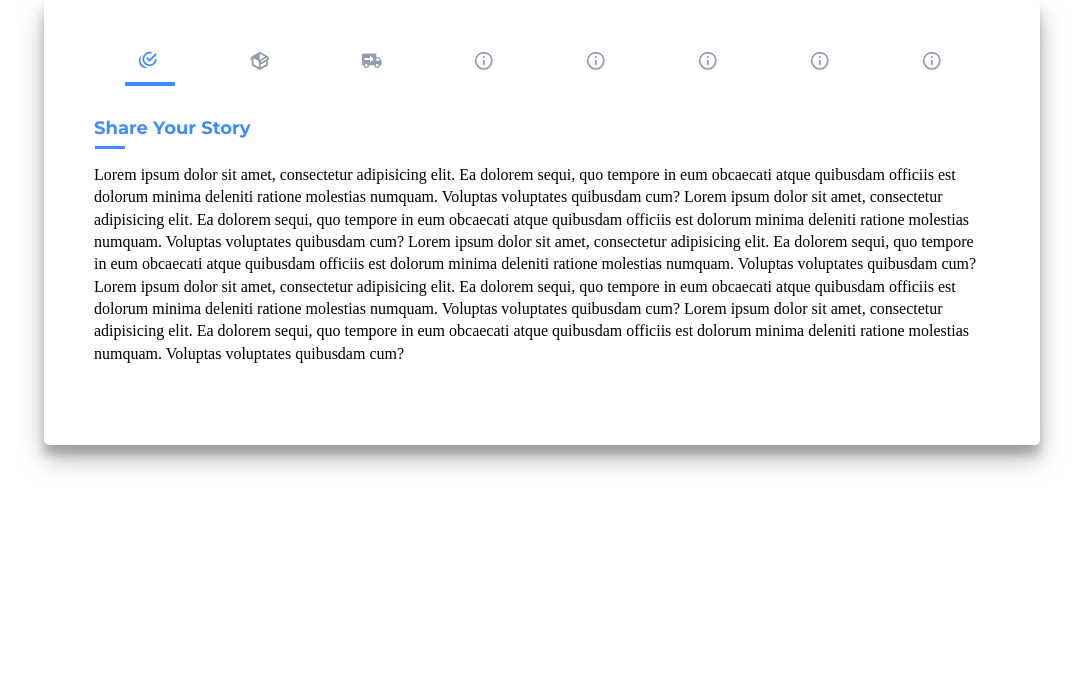
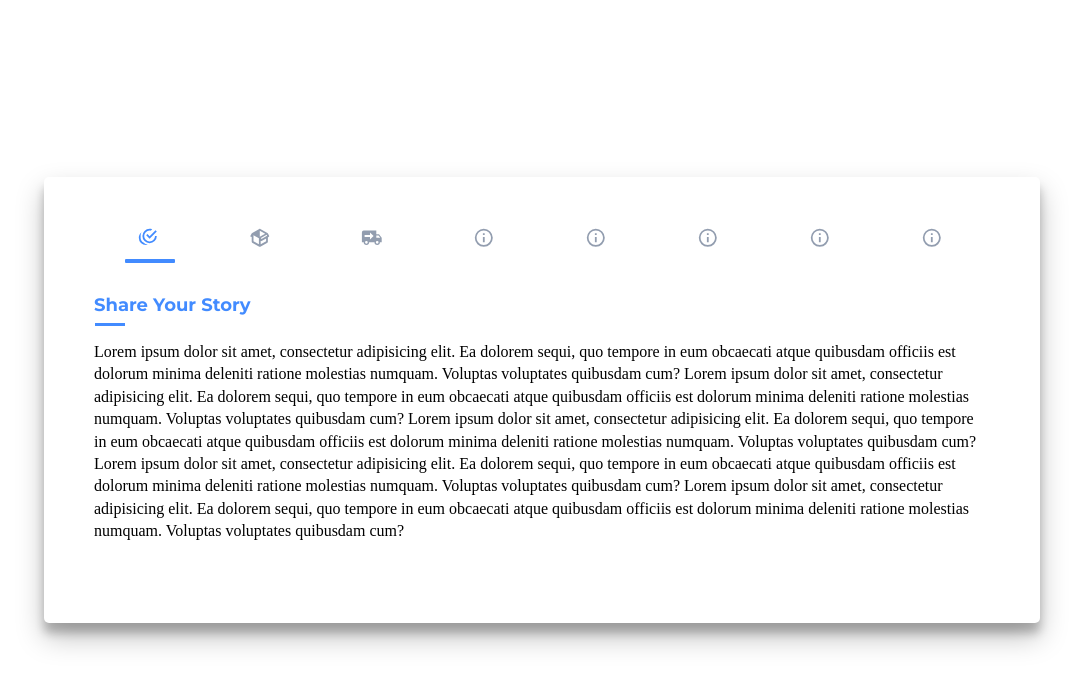
Before and after one commit to IJustWannaLearnSomething/pure-css-tabs, a plain HTML site: page index.html in a window 1280 px wide. Shown: the whole page, without its empty margins (98-1181 px from the left). Drawn offline with nearby package versions, Linux system fonts and the light colour scheme.

Commit message:
style fix

```diff
--- a/style.css
+++ b/style.css
@@ -3,9 +3,13 @@
 /* tab setting */
 /* breakpoints */
 /* selectors relative to radio inputs */
+body {
+  width: 100vw;
+  min-height: 100vh;
+  display: grid;
+  place-items: center;
+}
 .tabs {
-  left: 50%;
-  transform: translateX(-50%);
   position: relative;
   background: white;
   padding: 50px;
```
